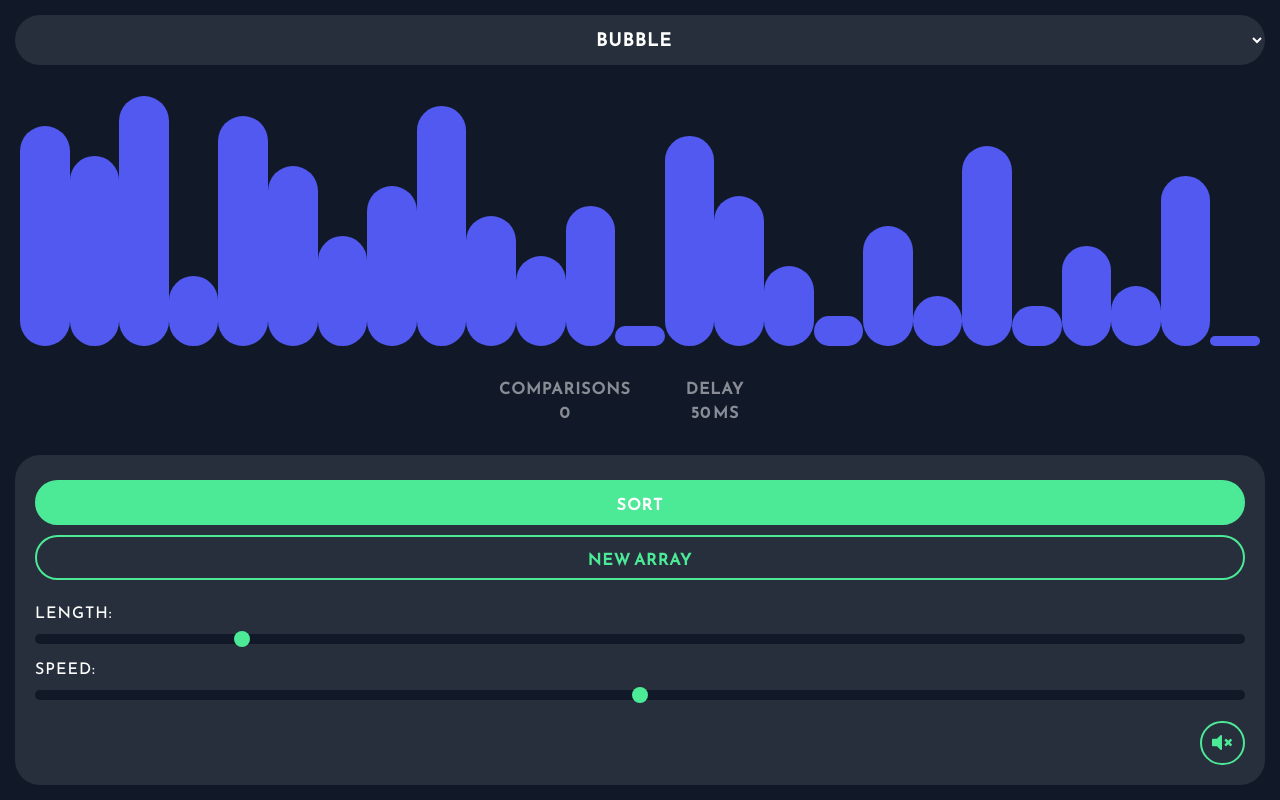
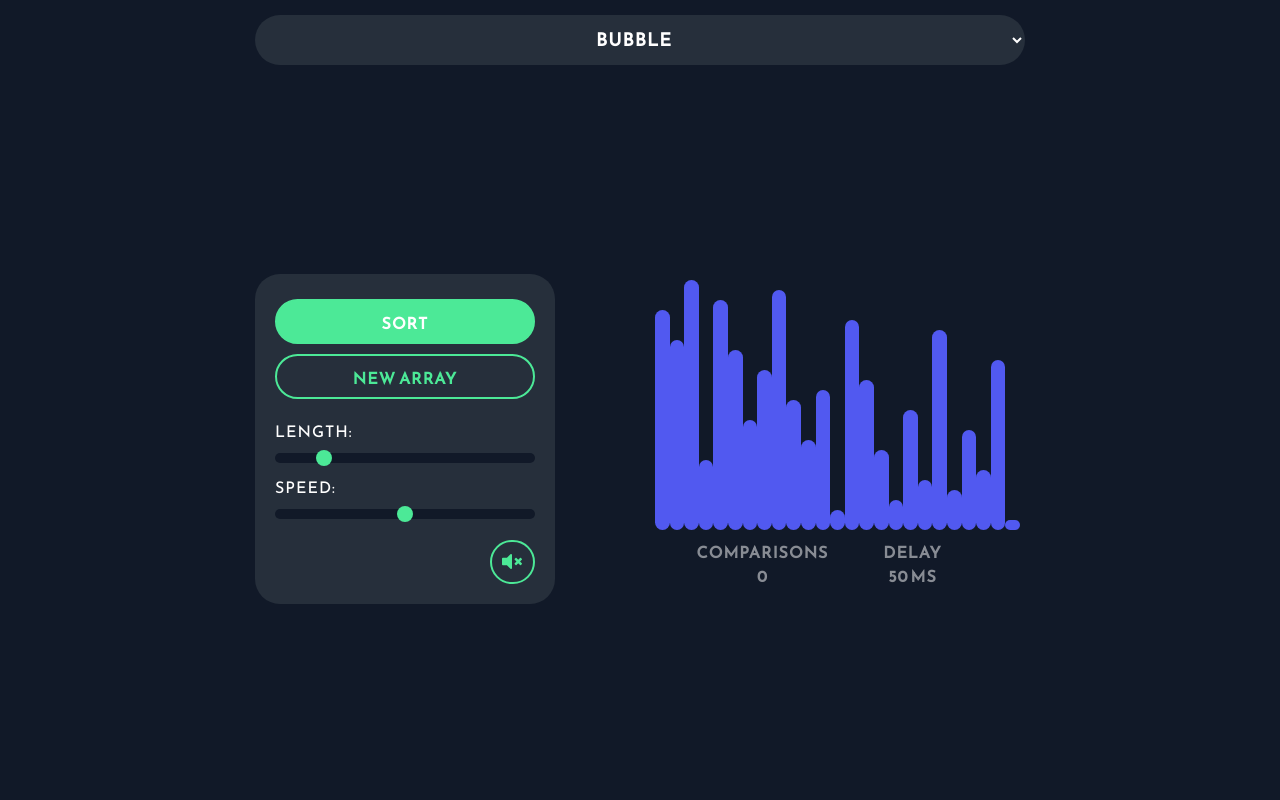
Before and after one commit to adrianmendez03/sort-visualizer, a website with bundled scripts: page index.html in a window 1280 px wide. Built offline with nearby package versions, Linux system fonts and the light colour scheme.

Commit message:
Laptop and Desktop responsiveness

```diff
--- a/index.html
+++ b/index.html
@@ -15,8 +15,12 @@
     <title>Sort</title>
 </head>
 <body>
+    <header></header>
+    <main>
+        <section id="sort-display">
             <div id="sort-container"></div>
-    <div id="menu-container">
+        </section>
+        <section id="menu-container">
             <div id="top-btns">
                 <button id="sort-btn" class="uppercase">sort</button>
                 <button id="new-arr-btn" class="uppercase">new array</button>
@@ -32,6 +36,7 @@
                 </div>
             </div>
             <div><i id="mute" class="fas fa-volume-mute off"></i></div>
-    </div>
+        </section>
+    </main>
 </body>
 </html>
--- a/script.js
+++ b/script.js
@@ -47,11 +47,12 @@ import { audioObj, createContext } from './audio.js'
             $select.append($option)
         }
         $select.on('change', event => sortControls.method = event.target.value)
-        $("body").prepend($select)
+        $("header").append($select)
     }
 
     function drawNums () {
         $container.empty()
+        console.log($container.height())
         let width = ($container.width() - 10) / sortControls.length
         for (let i = 0; i < sortControls.length; i++) {
             const $div = $("<div>").addClass("idle segment").width(width).height(($container.height() / sortControls.length) * sortControls.nums[i]).attr("id", sortControls.nums[i])
@@ -64,7 +65,7 @@ import { audioObj, createContext } from './audio.js'
         const $comparisons = $("<div>").attr("id", "comparisons").html("<div>comparisons</div><div class='counter'>0</div>")
         const $time = $("<div>").attr("id", "time").html("<div>delay</div><div><span class='counter'>50</span><span id='ms'>ms</span></div>")
         $statsContainer.append($comparisons).append($time)
-        $statsContainer.insertAfter($("#sort-container"))
+        $("#sort-display").append($statsContainer)
     }
 
     function handleSlideChange (event) {
@@ -144,5 +145,6 @@ import { audioObj, createContext } from './audio.js'
     $("#new-arr-btn").on("click", newArray)
     $("#inputs-container input").on("change", event => handleSlideChange(event))
     $("#mute").on("click", event => muteToggle(event))
+    window.addEventListener('resize', drawNums)
     document.addEventListener('DOMContentLoaded', init)
 })()
--- a/style.css
+++ b/style.css
@@ -29,6 +29,8 @@ body {
     display: flex;
     flex-direction: column;
     justify-content: space-between;
+    margin: auto;
+    max-width: 800px;
 }
 
 select {
@@ -38,6 +40,7 @@ select {
     border-radius: 25px;
     border: none;
     outline: none;
+    width: 100%;
 }
 
 button {
@@ -49,6 +52,13 @@ button {
     text-transform: uppercase;
 }
 
+main {
+    height: 90%;
+    display: flex;
+    flex-direction: column;
+    justify-content: space-around;
+}
+
 /* ALGO SELECT */
 
 #algo-select {
@@ -56,10 +66,18 @@ button {
     height: 50px;
     text-align-last: center;
     font-weight: bold;
-    margin-bottom: 10px;
 }
 
 /* END OF ALGO SELECT */
+
+/* MAIN DISPLAY */
+
+#sort-display {
+    display: flex;
+    flex-direction: column;
+}
+
+/* END OF DISPLAY */
 
 /* SORT CONTAINER */
 
@@ -217,3 +235,20 @@ button {
 }
 
 /* END OF MENU */
+
+
+@media only screen and (min-width: 1024px) {
+    main {
+        flex-direction: row-reverse;
+        justify-content: space-between;
+        align-items: center;
+    }
+
+    main #menu-container {
+        width: 300px;
+    }
+
+    main #sort-display {
+        width: 375px;
+    }
+}
```
Lines whose indentation alone changed are shown as unchanged.
